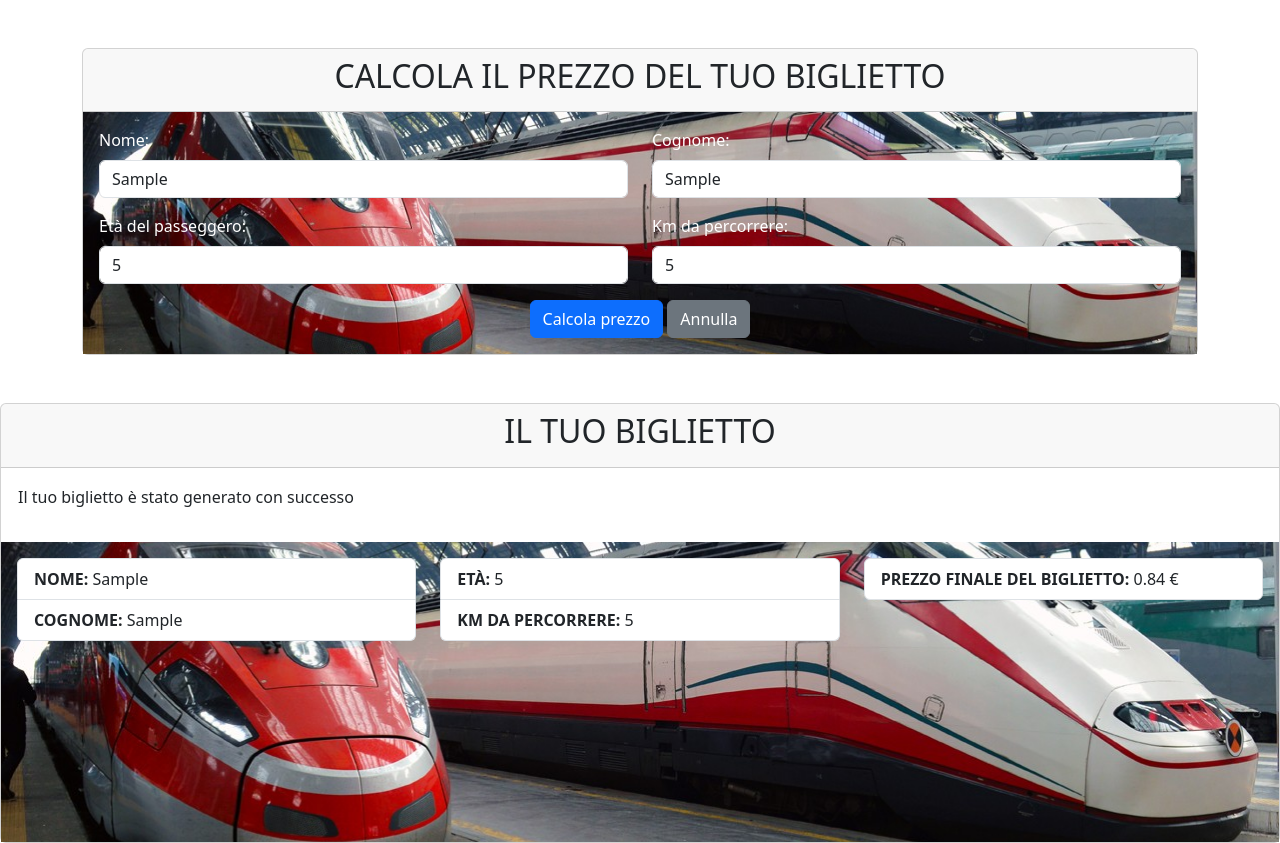
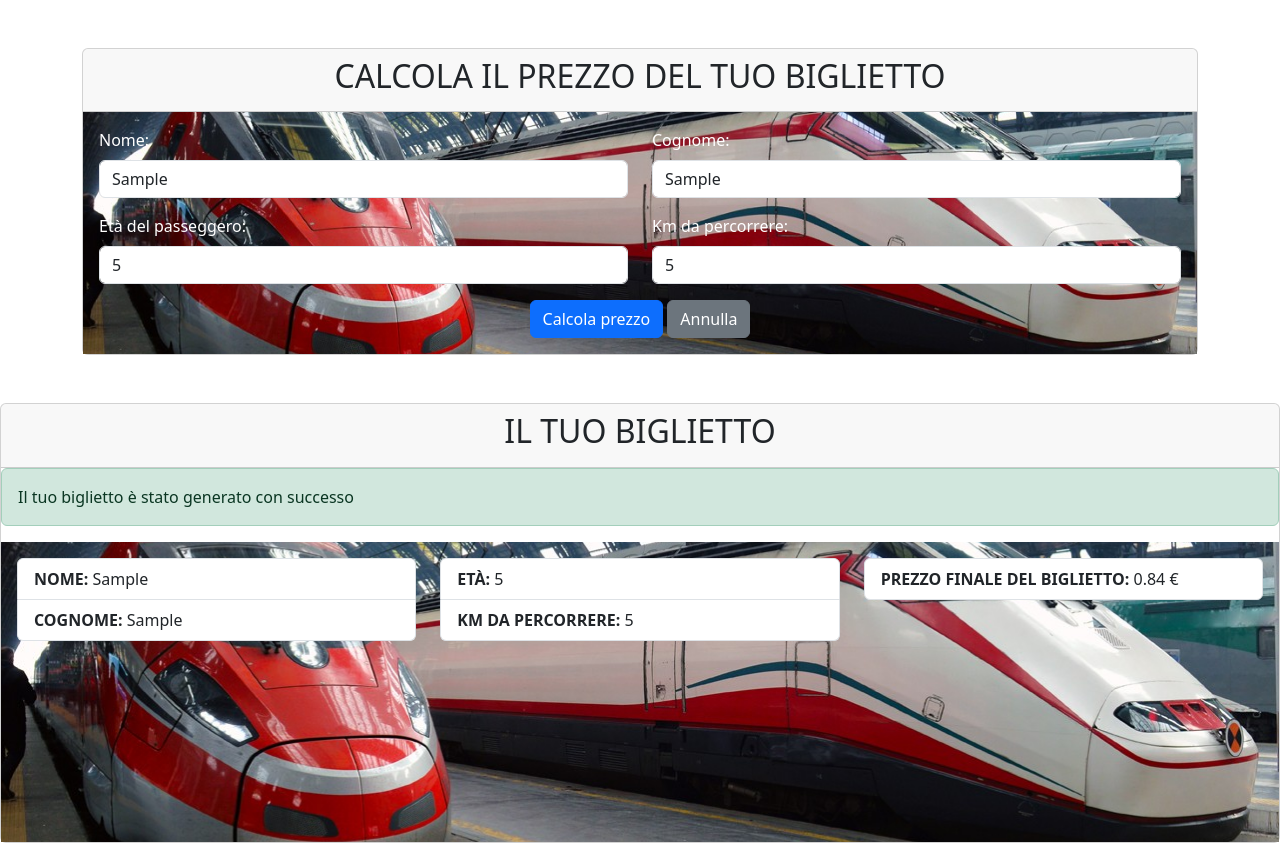
Before and after one commit to Alessandroang/js-biglietto-treno-form, a plain HTML site: page index.html in a window 1280 px wide. Both pictures are taken after typing "Sample", "Sample", "5", "5" into the empty fields and a click on the button "Calcola prezzo". Drawn offline with nearby package versions, Linux system fonts and the light colour scheme.

Commit message:
Add alert

```diff
--- a/index.html
+++ b/index.html
@@ -95,7 +95,7 @@
       <div class="card-header text-center">
         <h2 class="text-uppercase">Il tuo biglietto</h2>
       </div>
-      <div class="alert alert-succes">
+      <div class="alert alert-success">
         Il tuo biglietto è stato generato con successo
       </div>
       <div class="card-body custom-card" style="height: 300px">
```
